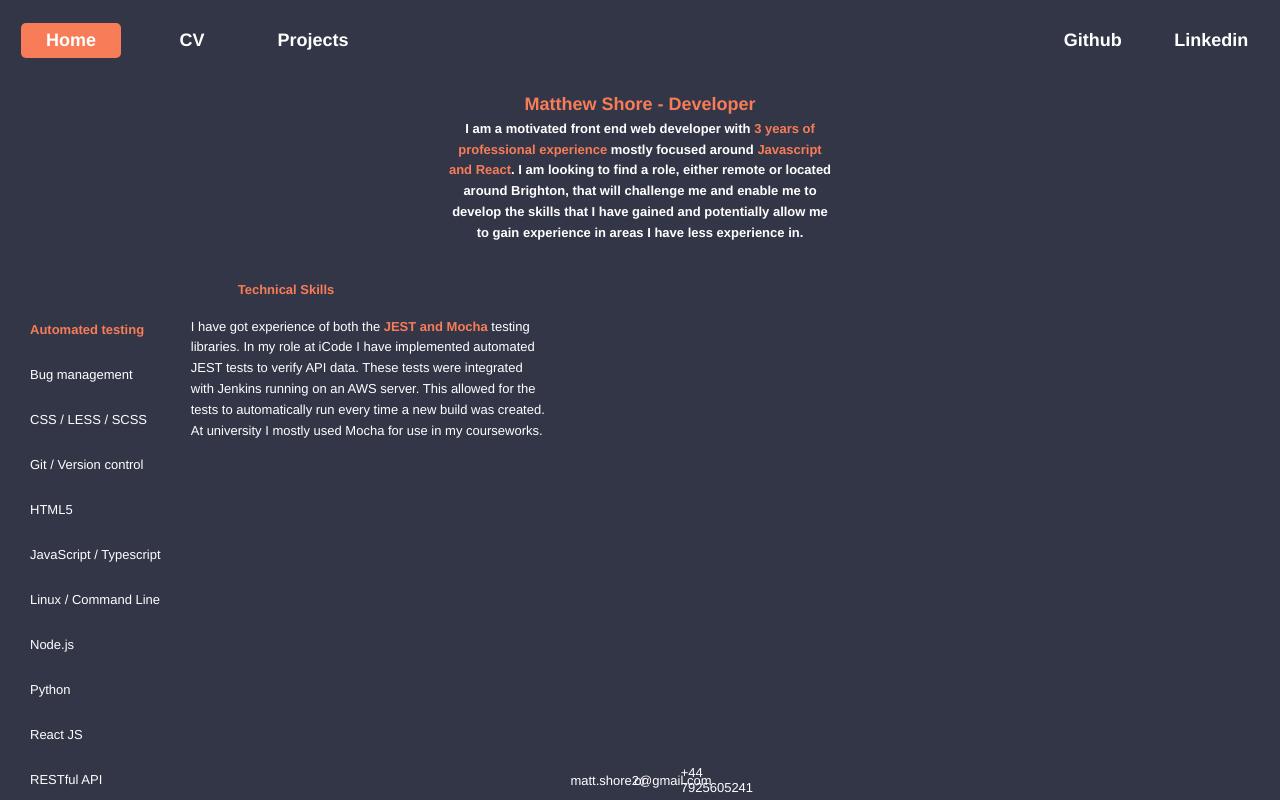
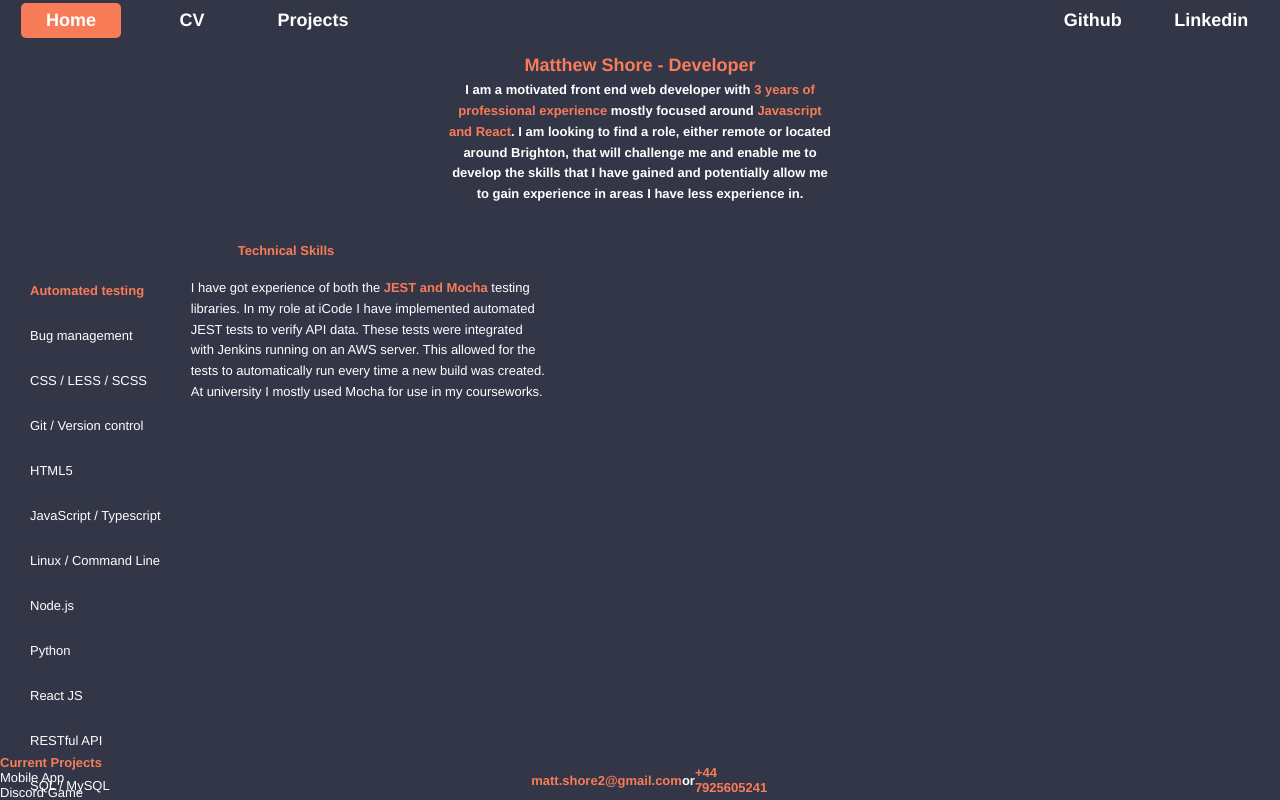
Before and after one commit to MatthewShoreWeb/my-website, a React (Create React App) app: page / in a window 1280 px wide. Built offline with nearby package versions, Linux system fonts and the light colour scheme.

Commit message:
Updated footer.

```diff
--- a/src/Components/Footer/Footer.js
+++ b/src/Components/Footer/Footer.js
@@ -5,9 +5,9 @@ export default function Footer() {
     return (
         <div id='footer'>
             <div>
-                <div>matt.shore2@gmail.com</div>
+               <span className='bold'>matt.shore2@gmail.com</span>
                 <div>or</div>
-                <div>+44 7925605241</div>
+                <span className='bold'>+44 7925605241</span>
             </div>
         </div>
     )
--- a/src/Components/Footer/footer.scss
+++ b/src/Components/Footer/footer.scss
@@ -10,12 +10,9 @@
     div {
         display: flex;
         height: 100%;
-        width: 15%;
+        width: 17%;
         align-items: center;
         justify-content: space-evenly;
-
-        div {
-
-        }
+        font-weight: bold;
     }
 }
--- a/src/Components/Pages/HomePage.js
+++ b/src/Components/Pages/HomePage.js
@@ -53,6 +53,7 @@ export default function HomePage() {
                 and potentially allow me to gain experience in areas I have less experience in.
             </div>
 
+            <div id='pageContent'>
                 <div id='pageSkills'>
                     <div className='bold'>Technical Skills</div>
                     <div id='skillContainer'>
@@ -76,7 +77,12 @@ export default function HomePage() {
                         </div>
                     </div>
                 </div>
-
+                <div id='pageCurrent'>
+                <div className='bold'>Current Projects</div>
+                <div>Mobile App</div>
+                <div>Discord Game</div>
+                </div>
+            </div>
         </div>
     );
 };
```
Lines whose indentation alone changed are shown as unchanged.
